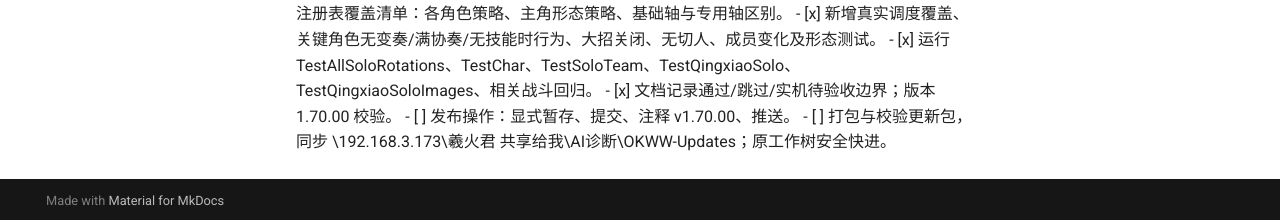
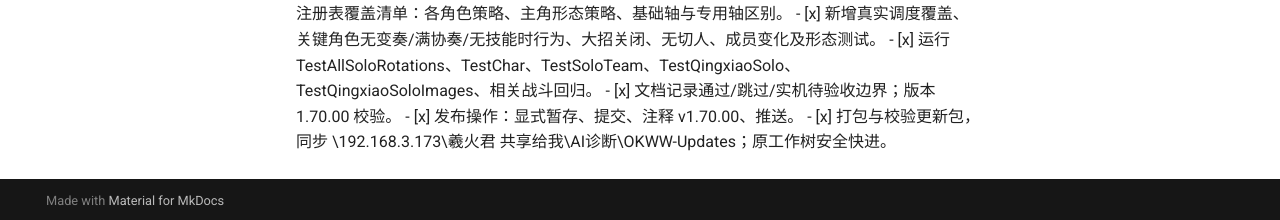
Before and after one commit to xihuojun2020-tech/okww-custom, an MkDocs documentation site: the page built from docs/superpowers/plans/2026-09-14-all-solo-rotations.md, in a window 1280 px wide and 900 px high, scrolled down 762 px. Shown: the part 677-897 px from the top of the window. Built offline with MkDocs 1.6.1 and Material for MkDocs 9.7.7, drawn with Linux system fonts in a browser that asks for light colours; comment, search, counter and statistics services are not loaded; some of the changed text lies outside the part shown.

```diff
--- a/docs/superpowers/plans/2026-09-14-all-solo-rotations.md
+++ b/docs/superpowers/plans/2026-09-14-all-solo-rotations.md
@@ -46,5 +46,5 @@ Files: tests/TestAllSoloRotations.py, tests/TestSoloTeam.py, docs/references/sol
 - [x] 新增真实调度覆盖、关键角色无变奏/满协奏/无技能时行为、大招关闭、无切人、成员变化及形态测试。
 - [x] 运行 TestAllSoloRotations、TestChar、TestSoloTeam、TestQingxiaoSolo、TestQingxiaoSoloImages、相关战斗回归。
 - [x] 文档记录通过/跳过/实机待验收边界；版本 1.70.00 校验。
-- [ ] 发布操作：显式暂存、提交、注释 v1.70.00、推送。
-- [ ] 打包与校验更新包，同步 \\192.168.3.173\羲火君 共享给我\AI诊断\OKWW-Updates；原工作树安全快进。
+- [x] 发布操作：显式暂存、提交、注释 v1.70.00、推送。
+- [x] 打包与校验更新包，同步 \\192.168.3.173\羲火君 共享给我\AI诊断\OKWW-Updates；原工作树安全快进。
```
Also changed, not shown: docs/reviews/2026-09-14-all-solo-rotations.md (+1 -1 lines).
